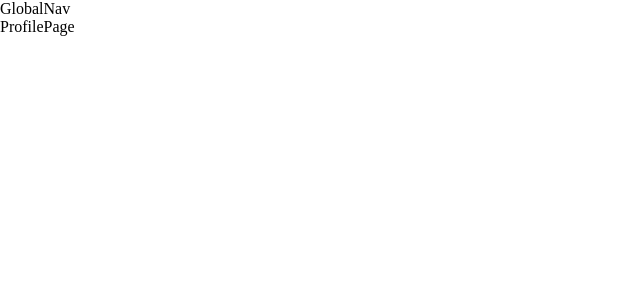
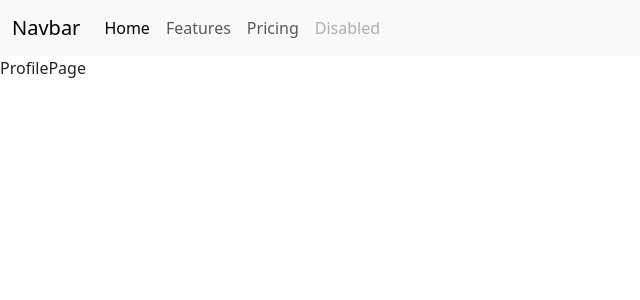
Before and after one commit to Paul1337/OnlineStoreUni, a React (Vite) app in the folder client/: page / in a window 1280 px wide. Shown: the top 300 px of the page, without its empty margins (0-640 px from the left). Built offline with nearby package versions, Linux system fonts and the light colour scheme.

Commit message:
bootstrap included

```diff
--- a/client/package.json
+++ b/client/package.json
@@ -13,6 +13,7 @@
         "@reduxjs/toolkit": "^1.9.3",
         "@types/react-redux": "^7.1.25",
         "@types/react-router-dom": "^5.3.3",
+        "autoprefixer": "^10.4.14",
         "bootstrap": "^5.3.0-alpha3",
         "react": "^18.2.0",
         "react-dom": "^18.2.0",
@@ -23,6 +24,7 @@
         "@types/react": "^18.0.28",
         "@types/react-dom": "^18.0.11",
         "@vitejs/plugin-react": "^3.1.0",
+        "sass": "^1.61.0",
         "typescript": "^4.9.3",
         "vite": "^4.2.0"
     }
--- a/client/src/index.css
+++ b/client/src/index.css
@@ -1,3 +1,5 @@
+@import "bootstrap";
+
 body,
 html {
     margin: 0;
--- a/client/src/views/components/GlobalNav/GlobalNav.tsx
+++ b/client/src/views/components/GlobalNav/GlobalNav.tsx
@@ -1,7 +1,48 @@
 import React from 'react';
 
 function GlobalNav() {
-    return <div>GlobalNav</div>;
+    return (
+        <nav className='navbar navbar-expand-lg bg-body-tertiary'>
+            <div className='container-fluid'>
+                <a className='navbar-brand' href='#'>
+                    Navbar
+                </a>
+                <button
+                    className='navbar-toggler'
+                    type='button'
+                    data-bs-toggle='collapse'
+                    data-bs-target='#navbarNav'
+                    aria-controls='navbarNav'
+                    aria-expanded='false'
+                    aria-label='Toggle navigation'
+                >
+                    <span className='navbar-toggler-icon'></span>
+                </button>
+                <div className='collapse navbar-collapse' id='navbarNav'>
+                    <ul className='navbar-nav'>
+                        <li className='nav-item'>
+                            <a className='nav-link active' aria-current='page' href='#'>
+                                Home
+                            </a>
+                        </li>
+                        <li className='nav-item'>
+                            <a className='nav-link' href='#'>
+                                Features
+                            </a>
+                        </li>
+                        <li className='nav-item'>
+                            <a className='nav-link' href='#'>
+                                Pricing
+                            </a>
+                        </li>
+                        <li className='nav-item'>
+                            <a className='nav-link disabled'>Disabled</a>
+                        </li>
+                    </ul>
+                </div>
+            </div>
+        </nav>
+    );
 }
 
 export default GlobalNav;
```
Also changed, not shown: 1 other file (tests, documents, lock files or other folders).
